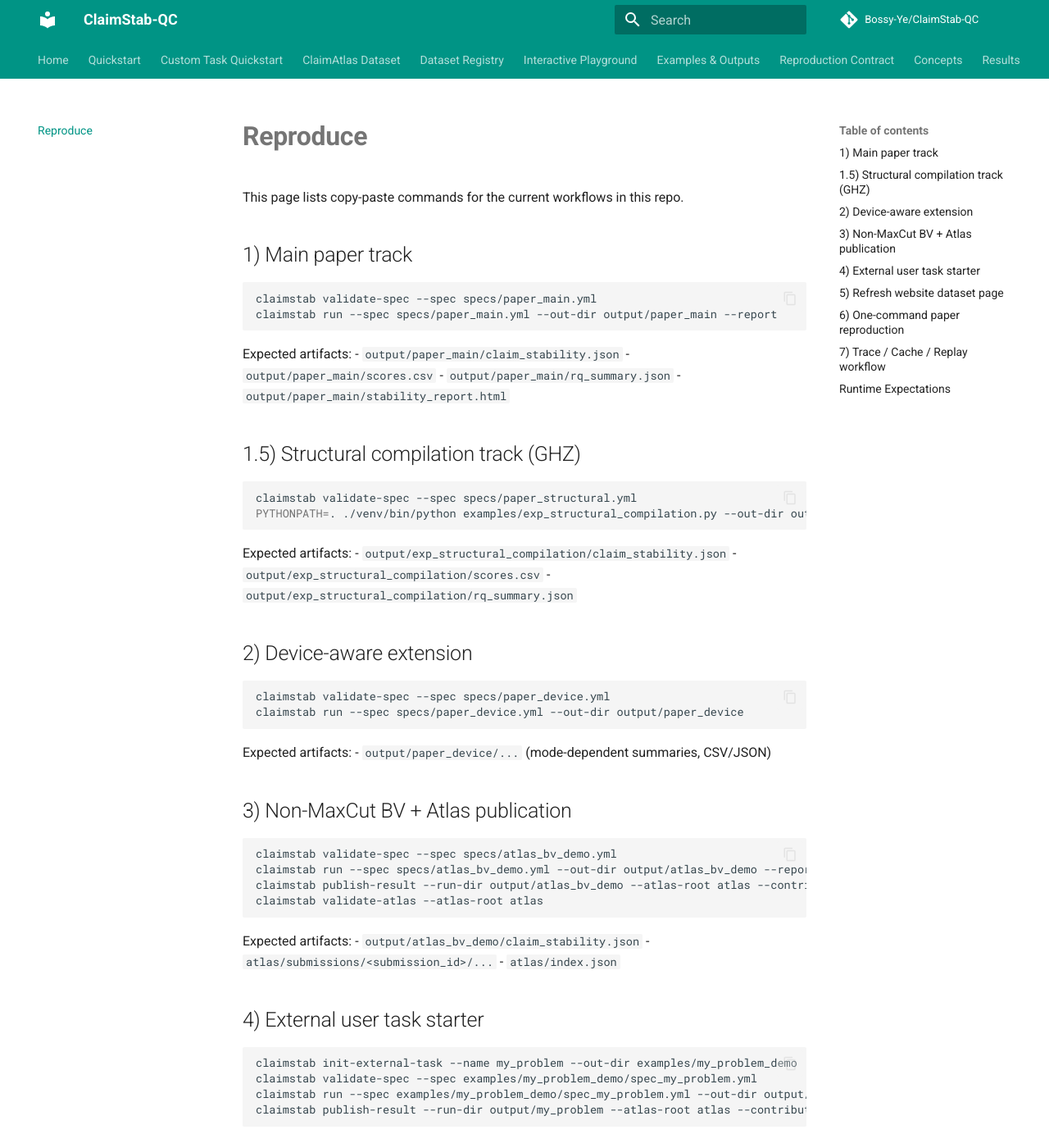
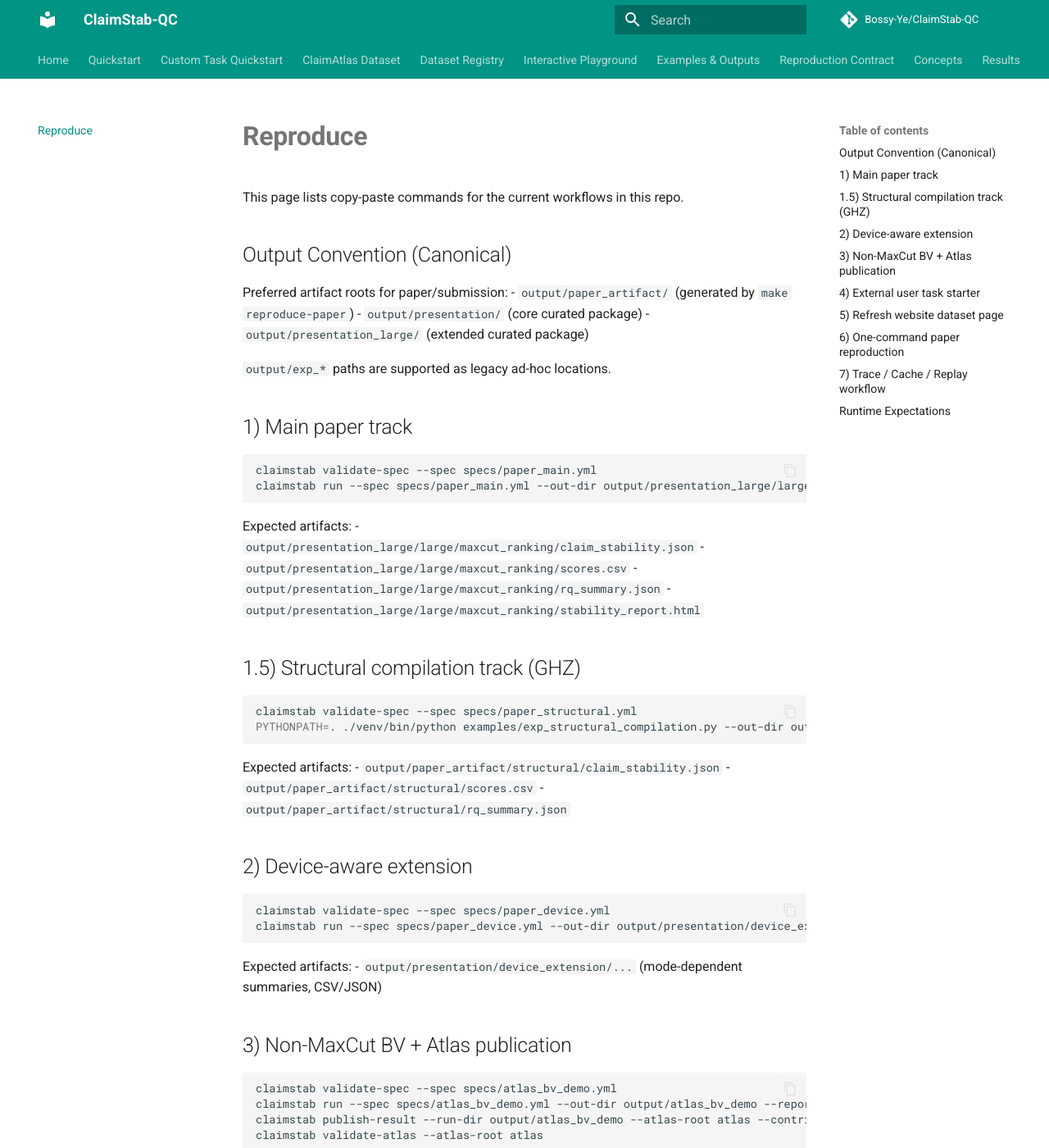
Before and after one commit to Bossy-Ye/ClaimStab-QC, an MkDocs documentation site: the page built from docs/reproduce.md, in a window 1280 px wide and 1400 px high. Shown: the whole window at 82% size. Built offline with MkDocs 1.6.1 and Material for MkDocs 9.7.7, drawn with Linux system fonts in a browser that asks for light colours; comment, search, counter and statistics services are not loaded.

Commit message:
docs: align output path conventions for paper artifacts

````diff
--- a/docs/reproduce.md
+++ b/docs/reproduce.md
@@ -1,41 +1,50 @@
 # Reproduce
 
 This page lists copy-paste commands for the current workflows in this repo.
+
+## Output Convention (Canonical)
+
+Preferred artifact roots for paper/submission:
+- `output/paper_artifact/` (generated by `make reproduce-paper`)
+- `output/presentation/` (core curated package)
+- `output/presentation_large/` (extended curated package)
+
+`output/exp_*` paths are supported as legacy ad-hoc locations.
 
 ## 1) Main paper track
 
 ```bash
 claimstab validate-spec --spec specs/paper_main.yml
-claimstab run --spec specs/paper_main.yml --out-dir output/paper_main --report
+claimstab run --spec specs/paper_main.yml --out-dir output/presentation_large/large/maxcut_ranking --report
 ```
 
 Expected artifacts:
-- `output/paper_main/claim_stability.json`
-- `output/paper_main/scores.csv`
-- `output/paper_main/rq_summary.json`
-- `output/paper_main/stability_report.html`
+- `output/presentation_large/large/maxcut_ranking/claim_stability.json`
+- `output/presentation_large/large/maxcut_ranking/scores.csv`
+- `output/presentation_large/large/maxcut_ranking/rq_summary.json`
+- `output/presentation_large/large/maxcut_ranking/stability_report.html`
 
 ## 1.5) Structural compilation track (GHZ)
 
 ```bash
 claimstab validate-spec --spec specs/paper_structural.yml
-PYTHONPATH=. ./venv/bin/python examples/exp_structural_compilation.py --out-dir output/exp_structural_compilation
+PYTHONPATH=. ./venv/bin/python examples/exp_structural_compilation.py --out-dir output/paper_artifact/structural
 ```
 
 Expected artifacts:
-- `output/exp_structural_compilation/claim_stability.json`
-- `output/exp_structural_compilation/scores.csv`
-- `output/exp_structural_compilation/rq_summary.json`
+- `output/paper_artifact/structural/claim_stability.json`
+- `output/paper_artifact/structural/scores.csv`
+- `output/paper_artifact/structural/rq_summary.json`
 
 ## 2) Device-aware extension
 
 ```bash
 claimstab validate-spec --spec specs/paper_device.yml
-claimstab run --spec specs/paper_device.yml --out-dir output/paper_device
+claimstab run --spec specs/paper_device.yml --out-dir output/presentation/device_extension
 ```
 
 Expected artifacts:
-- `output/paper_device/...` (mode-dependent summaries, CSV/JSON)
+- `output/presentation/device_extension/...` (mode-dependent summaries, CSV/JSON)
 
 ## 3) Non-MaxCut BV + Atlas publication
 
````
Also changed, not shown: README.md (+16 -6 lines), docs/EXPERIMENT_PLAYBOOK.md (+15 -5 lines), docs/results/figures.md (+6 -4 lines), docs/results/structural_benchmark.md (+7 -5 lines).
